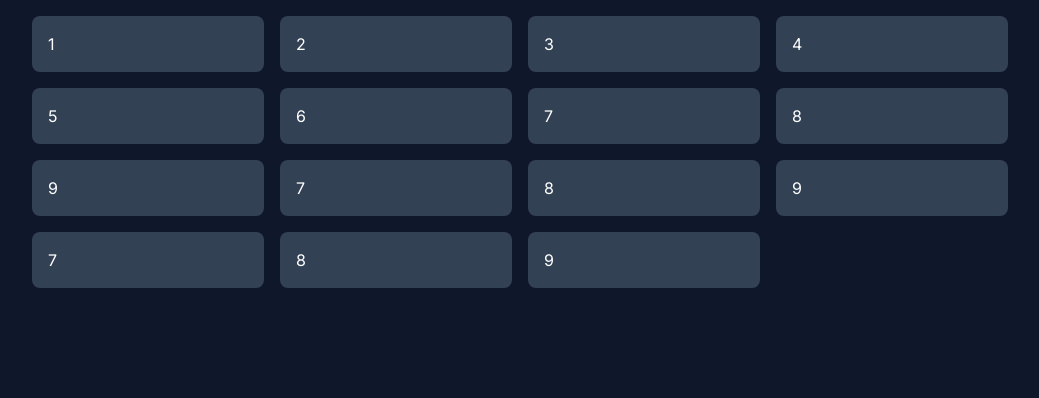
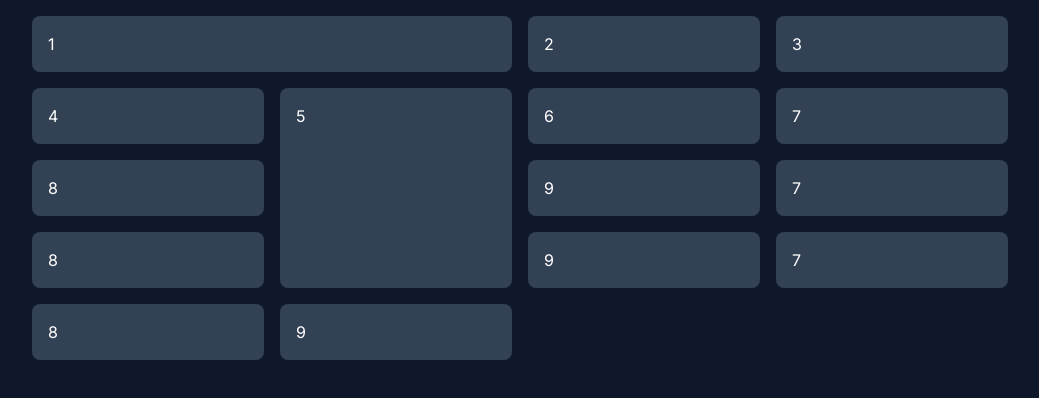
Before and after one commit to emersonjds/nextjs-tw, a Next.js app: page /grid-2 in a window 1280 px wide. Shown: the top 398 px of the page, without its empty margins (120-1159 px from the left). Built offline with nearby package versions, Linux system fonts and the light colour scheme.

Commit message:
add row-span and col-span

```diff
--- a/src/app/grid-2/page.tsx
+++ b/src/app/grid-2/page.tsx
@@ -3,11 +3,11 @@ export default function Grid2() {
     <div className="Parent h-screen bg-slate-900 p-4 text-white">
       <div className="container mx-auto">
         <div className="grid grid-flow-row-dense grid-cols-4 grid-rows-4 gap-4">
-          <div className="rounded-lg bg-slate-700 p-4">1</div>
+          <div className="col-span-2 rounded-lg bg-slate-700 p-4">1</div>
           <div className="rounded-lg bg-slate-700 p-4">2</div>
           <div className="rounded-lg bg-slate-700 p-4">3</div>
           <div className="rounded-lg bg-slate-700 p-4">4</div>
-          <div className="rounded-lg bg-slate-700 p-4">5</div>
+          <div className="row-span-3 rounded-lg bg-slate-700 p-4">5</div>
           <div className="rounded-lg bg-slate-700 p-4">6</div>
           <div className="rounded-lg bg-slate-700 p-4">7</div>
           <div className="rounded-lg bg-slate-700 p-4">8</div>
```
